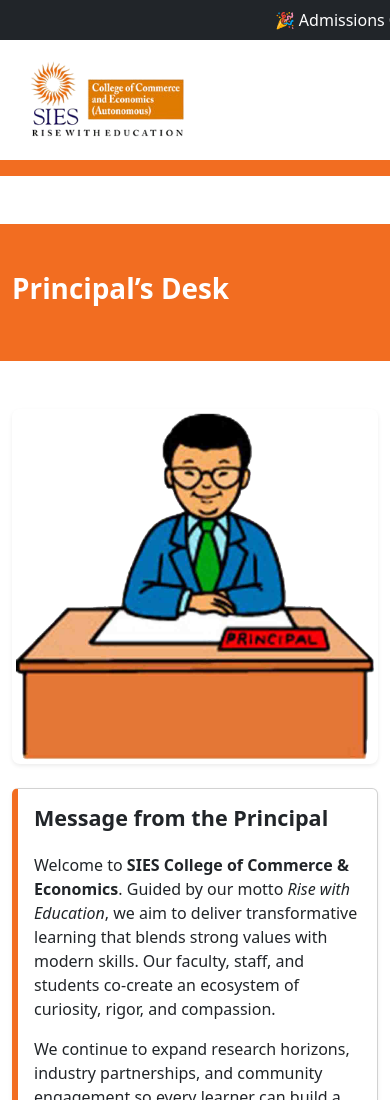
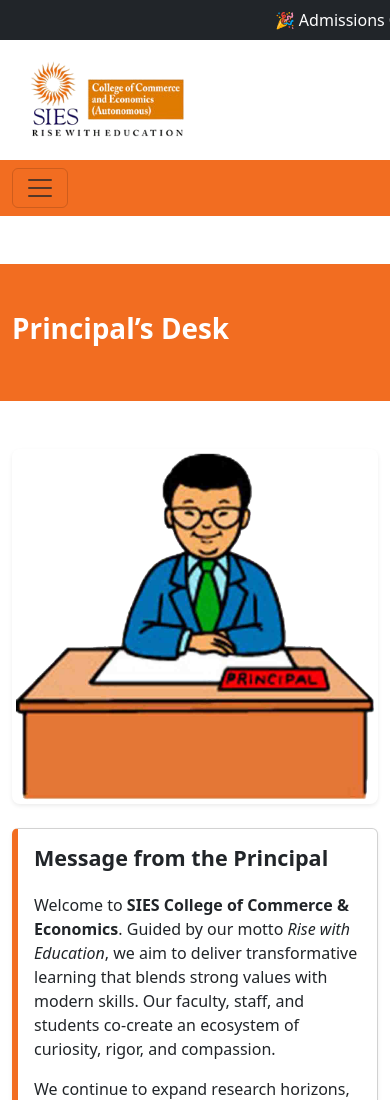
Before and after one commit to manobaskar1313/college, a plain HTML site: page principal.html in a window 390 px wide. Shown: the top 1100 px of the page. Drawn offline with nearby package versions, Linux system fonts and the light colour scheme.

Commit message:
principal.html

```diff
--- a/principal.html
+++ b/principal.html
@@ -27,6 +27,9 @@
   <!-- Navbar -->
   <nav class="navbar navbar-expand-lg ">
     <div class="container-fluid">
+      <button class="navbar-toggler" type="button" data-bs-toggle="collapse" data-bs-target="#collegeNavbar" aria-controls="collegeNavbar" aria-expanded="false" aria-label="Toggle navigation">
+      <span class="navbar-toggler-icon"></span>
+    </button>
       <div class="collapse navbar-collapse" id="collegeNavbar">
         <ul class="navbar-nav ms-2 mb-2 mb-lg-0">
 
```
